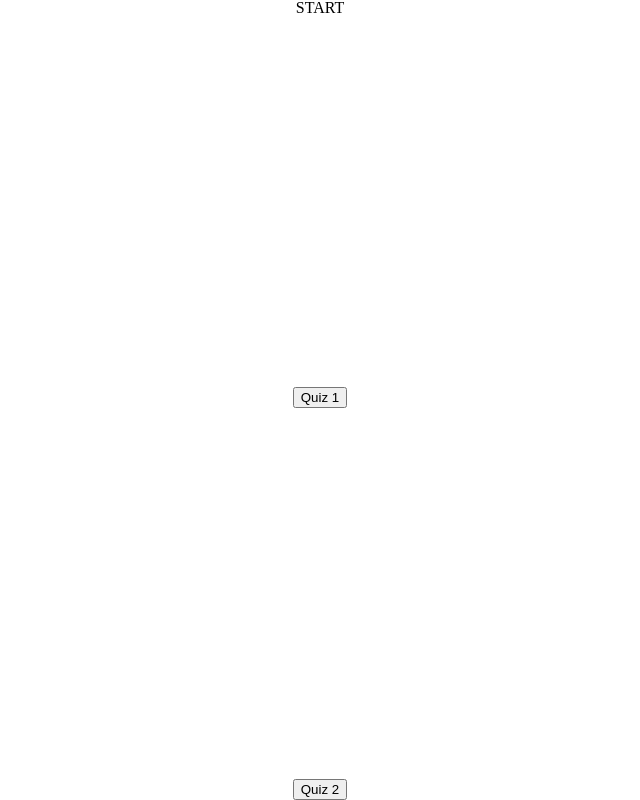
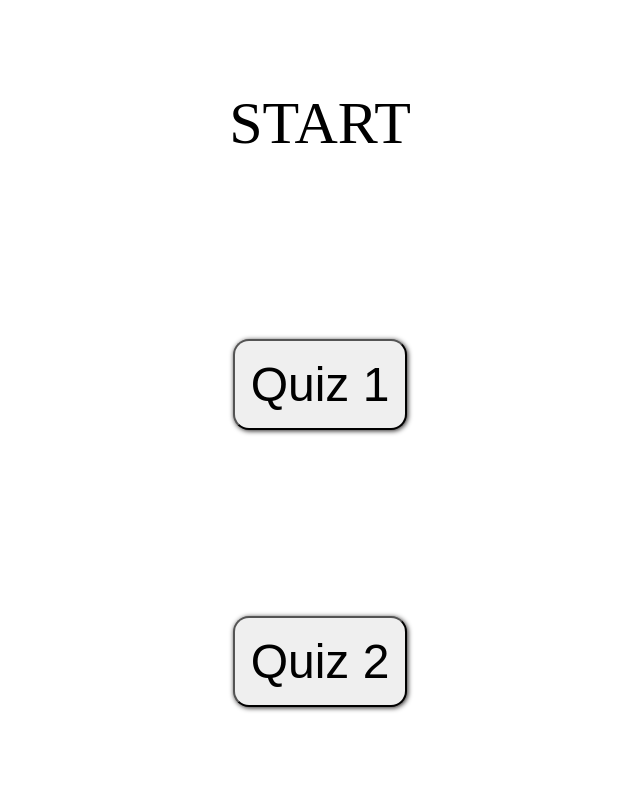
Before and after one commit to KieranDevlin/app-dev-entrance-project, a plain HTML site: page index.html in a window 1280 px wide. Shown: the whole page, without its empty margins (320-960 px from the left). Drawn offline with Linux system fonts and the light colour scheme.

Commit message:
update html to be more semantic, add comments and sort css styles

```diff
--- a/css/styles.css
+++ b/css/styles.css
@@ -1,7 +1,49 @@
+/*********************************
+***********  ELEMENTS  ***********
+*********************************/
+
+html {
+  font-size: 16px;
+  box-sizing: border-box;
+}
+
+button {
+  padding: 1rem;
+  border-radius: 1rem;
+  box-shadow: 1px 1px 5px #272525;
+}
+
+/*********************************
+**********  TYPOGRAPHY  **********
+*********************************/
+
+h1 {
+  font-size: 3.75rem;
+}
+h2 {
+  font-size: 3rem;
+}
+h3 {
+  font-size: 2.5rem;
+}
+h4 {
+  font-size: 2rem;
+}
+h5 {
+  font-size: 1.5rem;
+}
+h6 {
+  font-size: 1.25rem;
+}
+
+/*********************************
+************  CLASSES  ***********
+*********************************/
+
 .quiz-start {
   height: 100vh;
   display: flex;
-  justify-content: space-between;
+  justify-content: space-around;
   align-items: center;
   flex-direction: column;
 }
--- a/index.html
+++ b/index.html
@@ -12,8 +12,8 @@
   <body>
     <div class="quiz-start">
       <h1>START</h1>
-      <button>Quiz 1</button>
-      <button>Quiz 2</button>
+      <button><h2>Quiz 1</h2></button>
+      <button><h2>Quiz 2</h2></button>
     </div>
 
     <script src="script.js"></script>
```
